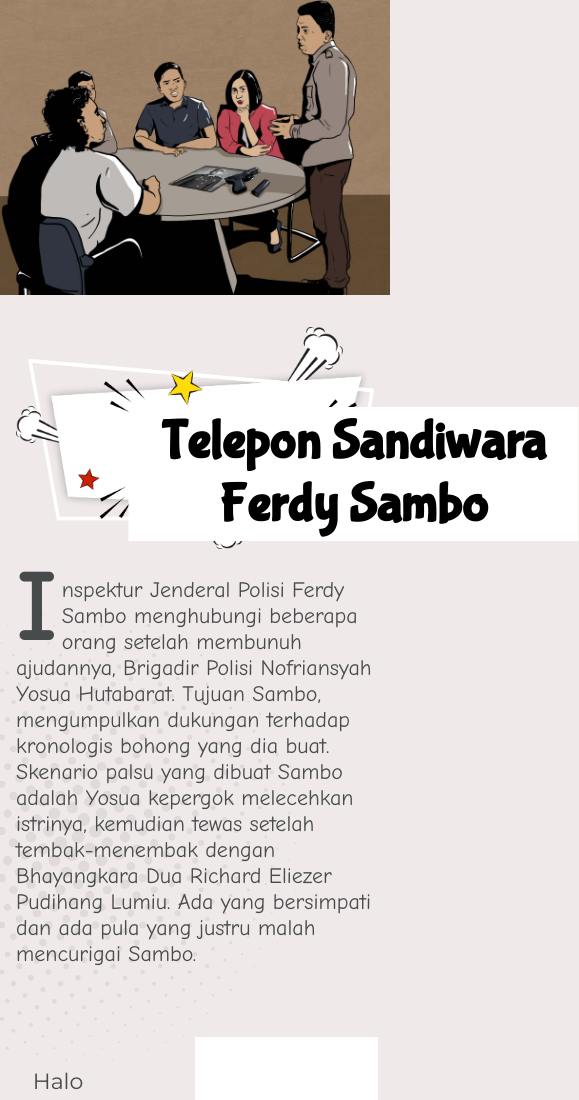
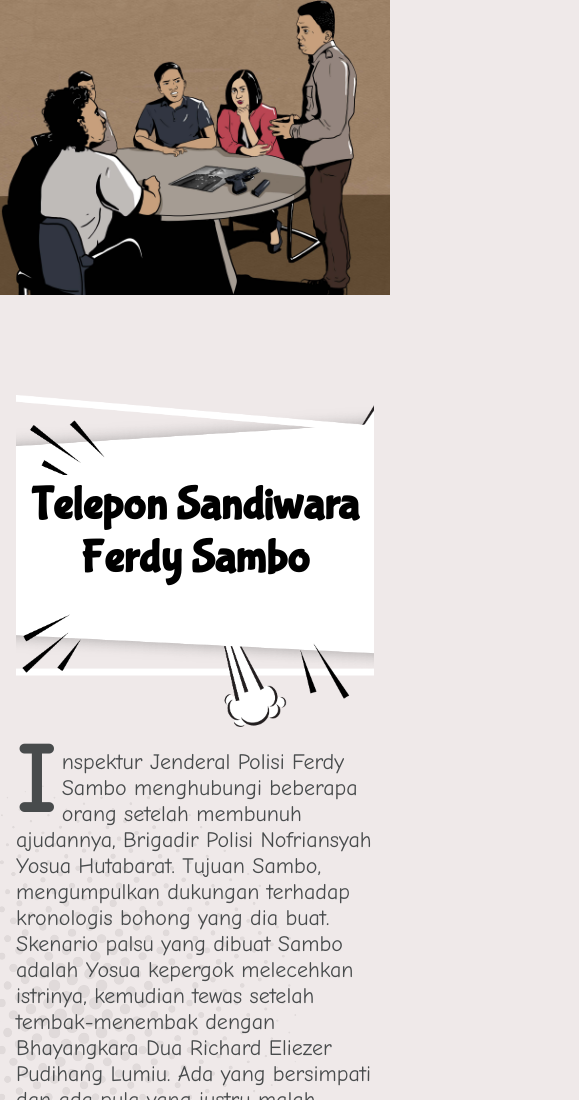
Before and after one commit to detikX/storyboard, a plain HTML site: page box.html in a window 390 px wide. Shown: the top 1100 px of the page, 579 px wide, since content can reach past the window. Drawn offline with Linux system fonts and the light colour scheme.

Commit message:
coba lagi

```diff
--- a/box.html
+++ b/box.html
@@ -45,7 +45,7 @@
 						Sandiwara Ferdy
 						Sambo</h1>
 					<div class="image">
-						<img src="img/papan.png" alt="">
+						<img src="img/haha.png" alt="">
 					</div>
 				</div>
 				<div class="tops">
--- a/sass/component.scss
+++ b/sass/component.scss
@@ -1059,14 +1059,31 @@ section.bl-expand .bl-icon-close {
         background: white;
         padding: 4px;
         transform: translate(25%,0);
+        @media screen and (max-width:766px) {
+            font-family: "Bubblegum Sans",serif;
+            font-size: 46px;
+            position: absolute;
+            top: 37%;
+            width: 100%;
+            color: #000;
+            background: #fff;
+            padding: 4px;
+            transform: none;
+        }
     }
     .image {
         width: 100%;
         height: auto;
+        @media screen and (max-width:766px) {
+            height: 400px;
+        }
         img {
             width: 100%;
             height: 100%;
             object-fit: contain;
+            @media screen and (max-width:766px) {
+                object-fit: cover;
+            }
         }
     }
 }
```
Also changed, not shown: img/haha.png (added), sass/component.css, 1 other file.
